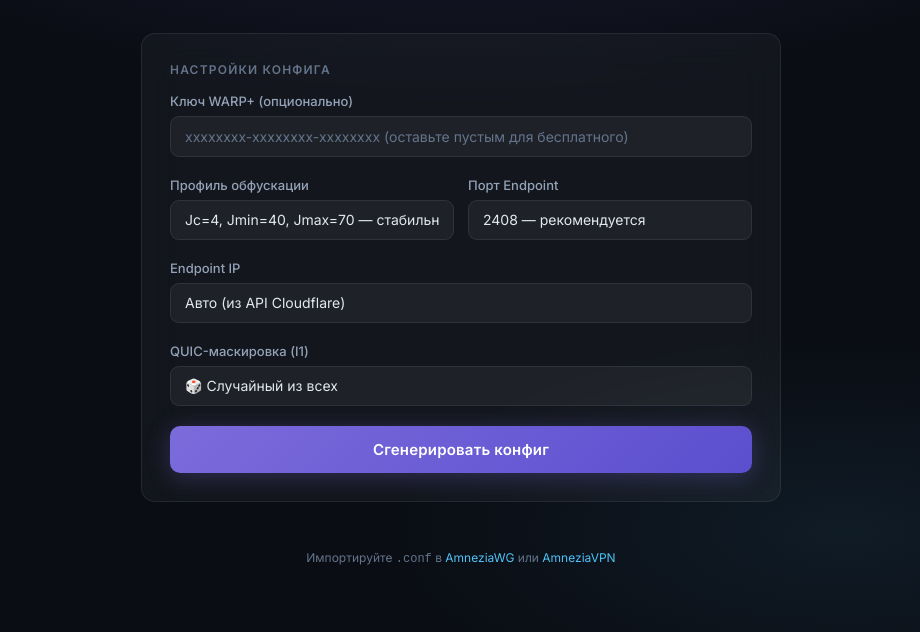
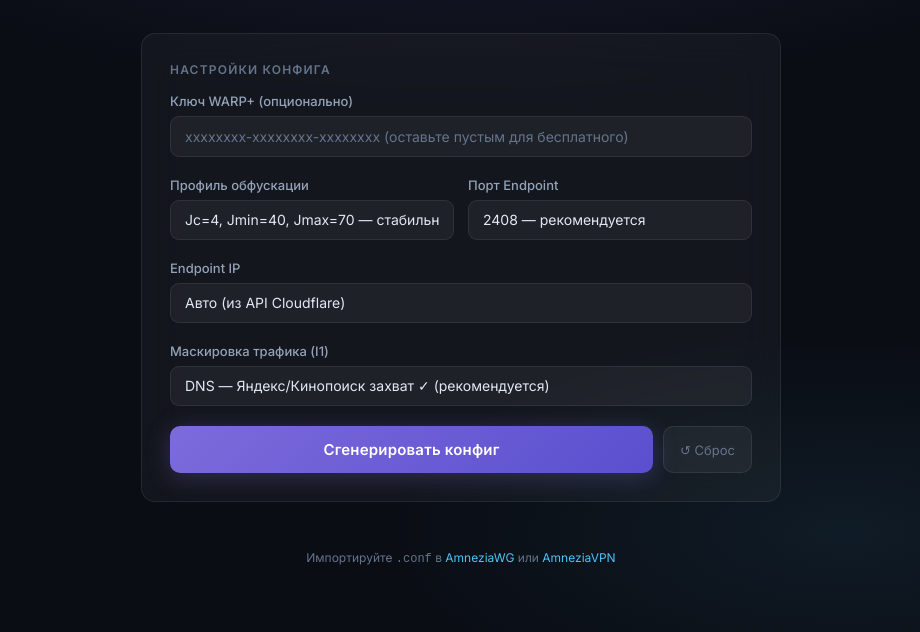
Before and after one commit to limeflash/warpgen-amnezia, a website: page public/index.html in a window 1280 px wide. Shown: the part 108-740 px from the top of the page, without its empty margins (179-1099 px from the left). Drawn offline with Linux system fonts and the light colour scheme.

Commit message:
feat: multi-protocol masking (DNS response, STUN, NTP, DTLS 1.2) + reset button, yandex DNS as default

```diff
--- a/public/index.html
+++ b/public/index.html
@@ -489,49 +489,71 @@
     </div>
 
     <div class="field">
-      <label>QUIC-маскировка (I1)</label>
+      <label>Маскировка трафика (I1)</label>
       <select id="quicPreset">
-        <option value="random">🎲 Случайный из всех</option>
-        <optgroup label="✓ Верифицированные захваты">
-          <option value="warpgen">warpgen.net QUIC — реальный захват ✓</option>
-          <option value="yandex">Яндекс / Кинопоиск — реальный захват ✓</option>
+        <option value="random">🎲 Случайный из всех протоколов</option>
+        <optgroup label="✓ Верифицированные захваты (реальный трафик)">
+          <option value="warpgen">QUIC — warpgen.net захват ✓</option>
+          <option value="yandex" selected>DNS — Яндекс/Кинопоиск захват ✓ (рекомендуется)</option>
         </optgroup>
-        <optgroup label="Российские ★ (лучше для ТСПУ)">
-          <option value="ya">Яндекс (ya.ru) ★</option>
-          <option value="rutube">Rutube ★</option>
-          <option value="ozon">Ozon ★</option>
-          <option value="vk">ВКонтакте</option>
-          <option value="ok">Одноклассники</option>
-          <option value="mail">Mail.ru</option>
-          <option value="gosuslugi">Госуслуги</option>
-          <option value="sberbank">Сбербанк</option>
-          <option value="dzen">Дзен</option>
-          <option value="wildberries">Wildberries</option>
-          <option value="avito">Авито</option>
-          <option value="mos">mos.ru</option>
-          <option value="nalog">nalog.gov.ru</option>
+        <optgroup label="DNS ответ (генерируется — как реальный захват)">
+          <option value="dns_ya">DNS → ya.ru ★ (лучше для ТСПУ)</option>
+          <option value="dns_vk">DNS → vk.com ★</option>
+          <option value="dns_ozon">DNS → ozon.ru ★</option>
+          <option value="dns_rutube">DNS → rutube.ru</option>
+          <option value="dns_google">DNS → google.com</option>
+          <option value="dns_youtube">DNS → youtube.com</option>
         </optgroup>
-        <optgroup label="Международные">
-          <option value="google">Google</option>
-          <option value="youtube">YouTube</option>
-          <option value="apple">Apple</option>
-          <option value="microsoft">Microsoft</option>
-          <option value="amazon">Amazon</option>
-          <option value="discord">Discord</option>
-          <option value="twitch">Twitch</option>
-          <option value="whatsapp">WhatsApp</option>
-          <option value="zoom">Zoom</option>
-          <option value="skype">Skype</option>
-          <option value="steam">Steam</option>
-          <option value="github">GitHub</option>
+        <optgroup label="STUN / NTP / DTLS (стандартные протоколы)">
+          <option value="stun">STUN — WebRTC/VoIP трафик</option>
+          <option value="ntp">NTP — синхронизация времени</option>
+          <option value="dtls">DTLS 1.2 — WebRTC медиа</option>
+        </optgroup>
+        <optgroup label="QUIC v1 — российские сервисы">
+          <option value="ya">QUIC → ya.ru</option>
+          <option value="rutube">QUIC → rutube.ru</option>
+          <option value="ozon">QUIC → ozon.ru</option>
+          <option value="vk">QUIC → vk.com</option>
+          <option value="ok">QUIC → ok.ru</option>
+          <option value="mail">QUIC → mail.ru</option>
+          <option value="gosuslugi">QUIC → gosuslugi.ru</option>
+          <option value="sberbank">QUIC → sberbank</option>
+          <option value="dzen">QUIC → dzen.ru</option>
+          <option value="wildberries">QUIC → wildberries.ru</option>
+          <option value="avito">QUIC → avito.ru</option>
+          <option value="mos">QUIC → mos.ru</option>
+          <option value="nalog">QUIC → nalog.gov.ru</option>
+        </optgroup>
+        <optgroup label="QUIC v1 — международные сервисы">
+          <option value="google">QUIC → google.com</option>
+          <option value="youtube">QUIC → youtube.com</option>
+          <option value="apple">QUIC → apple.com</option>
+          <option value="microsoft">QUIC → microsoft.com</option>
+          <option value="amazon">QUIC → amazon.com</option>
+          <option value="discord">QUIC → discord.com</option>
+          <option value="twitch">QUIC → twitch.tv</option>
+          <option value="whatsapp">QUIC → whatsapp.com</option>
+          <option value="zoom">QUIC → zoom.us</option>
+          <option value="skype">QUIC → skype.com</option>
+          <option value="steam">QUIC → steam</option>
+          <option value="github">QUIC → github.com</option>
         </optgroup>
         <option value="none">Без маскировки</option>
       </select>
     </div>
 
-    <button class="btn-generate" id="generateBtn" onclick="generate()">
-      Сгенерировать конфиг
-    </button>
+    <div style="display:flex; gap:10px;">
+      <button class="btn-generate" id="generateBtn" onclick="generate()" style="flex:1">
+        Сгенерировать конфиг
+      </button>
+      <button onclick="resetDefaults()" title="Сбросить к рекомендуемым значениям" style="padding:14px 16px; background:rgba(255,255,255,0.05); border:1px solid var(--border);
+               border-radius:10px; color:var(--muted); font-family:inherit; font-size:13px;
+               cursor:pointer; white-space:nowrap; transition:background .2s;"
+        onmouseover="this.style.background='rgba(255,255,255,0.09)'"
+        onmouseout="this.style.background='rgba(255,255,255,0.05)'">
+        ↺ Сброс
+      </button>
+    </div>
 
     <div class="error-box" id="errorBox"></div>
   </div>
@@ -634,6 +656,15 @@
       }
     }
 
+    // ── Reset to defaults ──
+    function resetDefaults() {
+      document.getElementById('licenseKey').value = '';
+      document.getElementById('obfsProfile').value = '1';
+      document.getElementById('endpointPort').value = '2408';
+      document.getElementById('endpointIp').value = 'auto';
+      document.getElementById('quicPreset').value = 'yandex';
+    }
+
     document.addEventListener('keydown', (e) => {
       if ((e.ctrlKey || e.metaKey) && e.key === 'Enter') generate();
     });
```
Also changed, not shown: server.js (+109 -0 lines).
